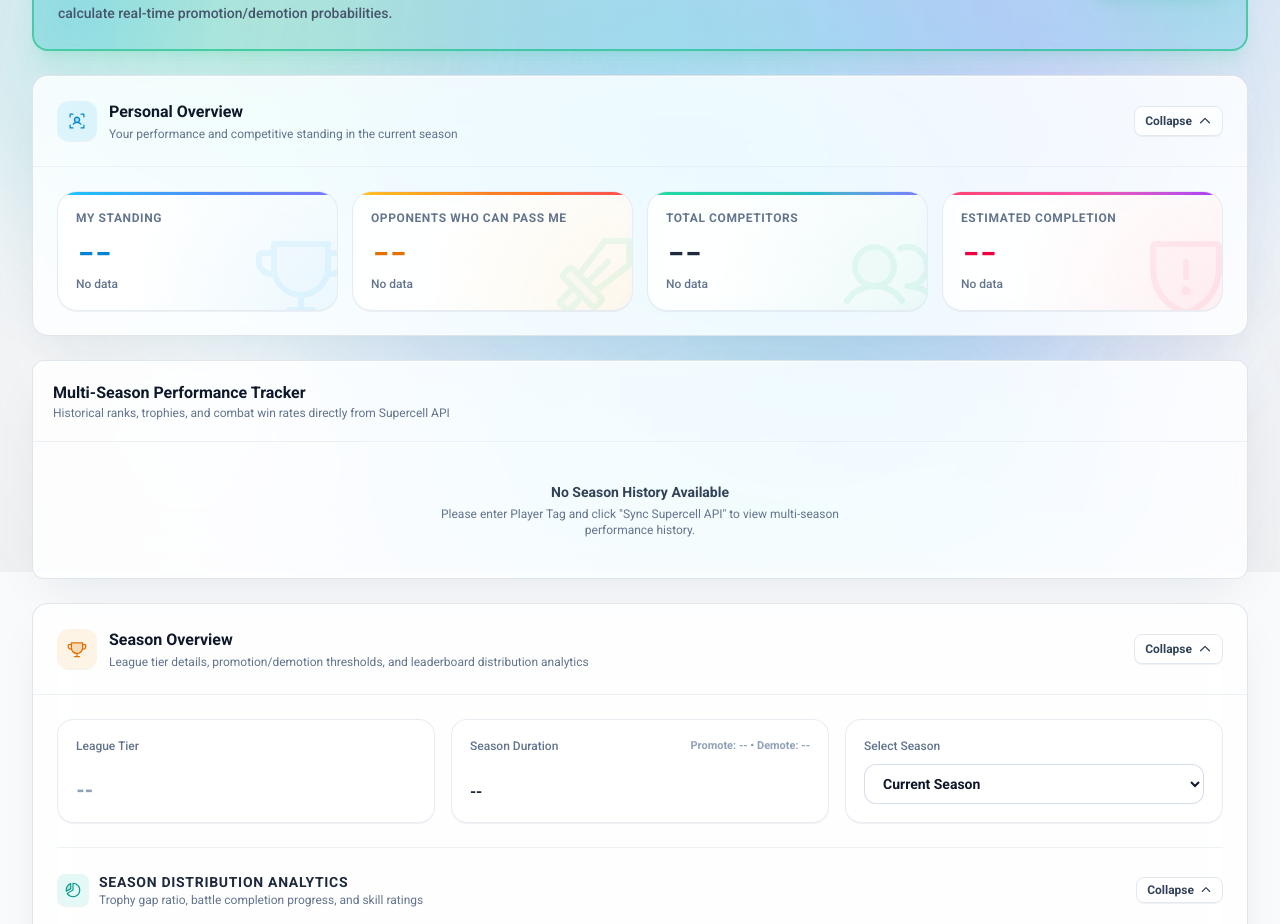
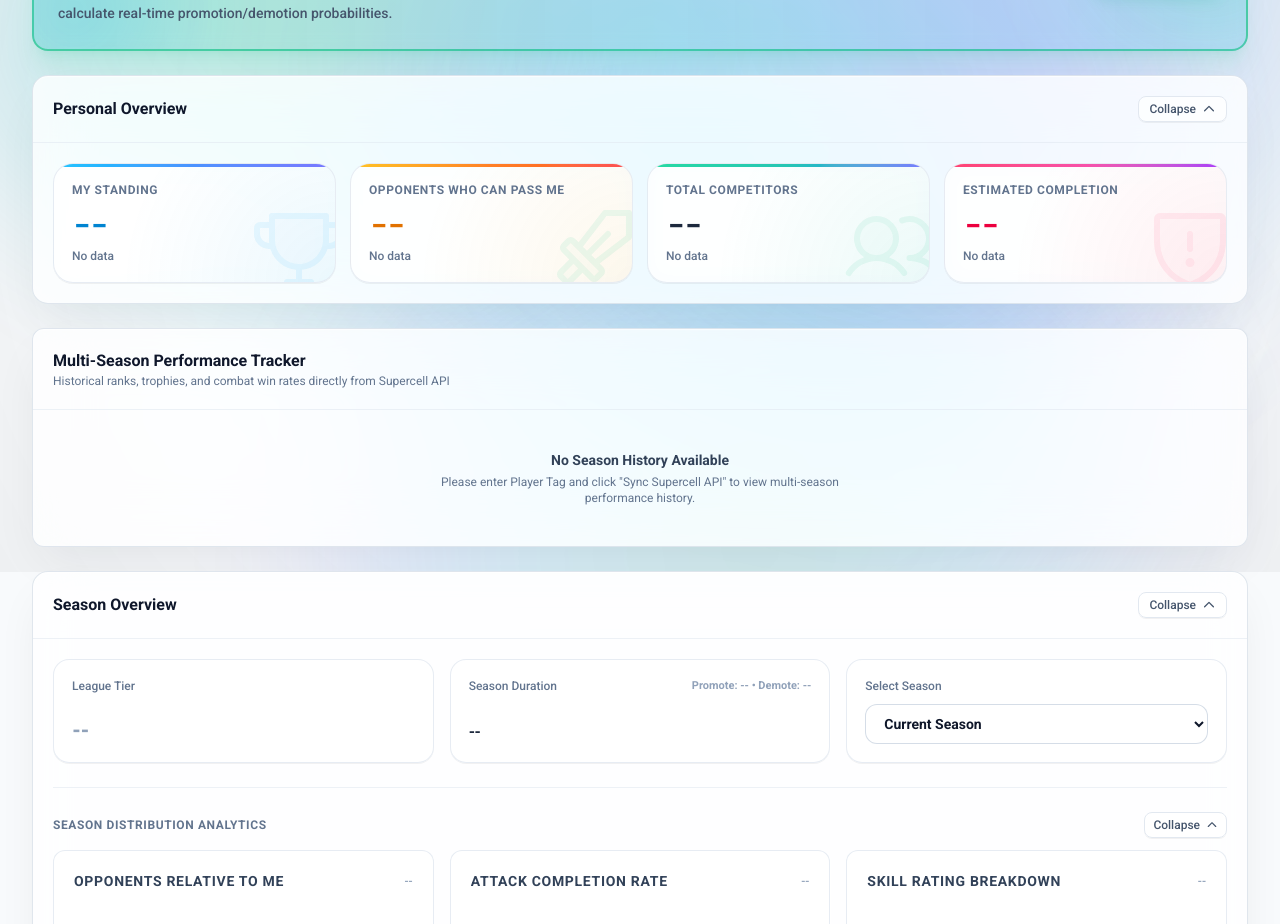
Before and after one commit to pmmdrg/coc-rank-dashboard, a React (Vite) app: page / in a window 1280 px wide. Shown: the part 228-1152 px from the top of the page. Built offline with nearby package versions, Linux system fonts and the light colour scheme.

Commit message:
refactor(ui): remove title icons and redundant header info from cards

```diff
--- a/src/components/PlayerTable.tsx
+++ b/src/components/PlayerTable.tsx
@@ -674,14 +674,9 @@ export function PlayerTable({
       <div className="flex flex-col gap-3 border-b border-slate-200/80 p-5 sm:flex-row sm:items-center sm:justify-between dark:border-slate-800/80">
         <div>
           <div className="flex flex-wrap items-center gap-2.5">
-            <div className="flex items-center gap-2">
-              <span className="flex h-7 w-7 items-center justify-center rounded-lg bg-amber-500/15 text-amber-500 border border-amber-500/30 shadow-2xs">
-                ★
-              </span>
-              <h2 className="bg-gradient-to-r from-slate-900 to-slate-700 dark:from-white dark:to-slate-300 bg-clip-text text-lg font-black tracking-tight text-transparent">
-                {dict.table.title}
-              </h2>
-            </div>
+            <h2 className="bg-gradient-to-r from-slate-900 to-slate-700 dark:from-white dark:to-slate-300 bg-clip-text text-lg font-black tracking-tight text-transparent">
+              {dict.table.title}
+            </h2>
 
             {/* Trạng thái cập nhật */}
             {isSyncingApi ? (
--- a/src/components/SeasonOverviewSection.tsx
+++ b/src/components/SeasonOverviewSection.tsx
@@ -1,7 +1,6 @@
 import { useState } from 'react'
-import { Trophy, ChartPieSlice, CaretDown } from '@phosphor-icons/react'
+import { CaretDown } from '@phosphor-icons/react'
 import type { Season } from '../types'
-import { formatLeagueName } from '../lib/ranking'
 import { useI18n } from '../i18n/LanguageContext'
 import { SeasonMetaForm } from './SeasonMetaForm'
 import { ChartsSection, type ChartDataItem } from './ChartsSection'
@@ -75,48 +74,21 @@ export function SeasonOverviewSection({
 
   return (
     <section className="glass-panel rounded-2xl shadow-sm overflow-hidden transition-all duration-300">
-      {/* Header Thẻ lớn: Tổng quan mùa giải */}
+      {/* Header Thẻ lớn: Tổng quan mùa giải - Tinh gọn, không icon ở tiêu đề, không lặp lại thông tin */}
       <div
-        className={`flex flex-col sm:flex-row sm:items-center justify-between gap-3 p-5 sm:p-6 transition-all duration-300 ${
+        className={`flex items-center justify-between gap-3 p-4 sm:p-5 transition-all duration-300 ${
           !isCollapsed ? 'border-b border-slate-200/60 dark:border-slate-800/60' : ''
         }`}
       >
-        <div className="flex items-center gap-3">
-          <div className="flex h-10 w-10 items-center justify-center rounded-xl bg-amber-500/10 text-amber-600 dark:bg-amber-400/15 dark:text-amber-300 shadow-2xs">
-            <Trophy weight="duotone" className="h-5 w-5" />
-          </div>
-          <div>
-            <div className="flex items-center gap-2">
         <h2 className="text-base font-bold text-slate-900 dark:text-slate-100">
           {dict.seasonMeta.seasonOverviewTitle}
         </h2>
-              {season.league && season.league !== '--' && (
-                <span className="inline-flex items-center rounded-full border border-amber-500/25 bg-amber-500/10 px-2.5 py-0.5 text-xs font-semibold text-amber-700 dark:border-amber-400/30 dark:bg-amber-400/15 dark:text-amber-300 shadow-2xs">
-                  {formatLeagueName(season.league)}
-                </span>
-              )}
-            </div>
-            <p className="mt-0.5 text-xs text-slate-500 dark:text-slate-400">
-              {dict.seasonMeta.seasonOverviewSubtitle}
-            </p>
-          </div>
-        </div>
-
-        <div className="flex items-center gap-2 self-start sm:self-auto">
-          {season.lastSyncedAt && (
-            <div className="flex items-center gap-1.5 text-xs text-slate-500 dark:text-slate-400 mr-1">
-              <span className="h-2 w-2 rounded-full bg-emerald-500 animate-pulse" />
-              <span className="rounded-full bg-emerald-500/10 px-2 py-0.5 text-[10px] font-bold text-emerald-600 dark:bg-emerald-400/10 dark:text-emerald-400">
-                {dict.seasonMeta.apiPrefix} {season.lastSyncedAt}
-              </span>
-            </div>
-          )}
 
         {/* Nút thu gọn / mở rộng toàn bộ Thẻ lớn */}
         <button
           type="button"
           onClick={handleToggleCollapse}
-            className="flex items-center gap-1.5 rounded-lg border border-slate-200 bg-white/70 px-2.5 py-1.5 text-xs font-semibold text-slate-700 transition-colors hover:bg-slate-100 dark:border-slate-700 dark:bg-slate-800/70 dark:text-slate-300 dark:hover:bg-slate-800 cursor-pointer shadow-2xs select-none"
+          className="flex items-center gap-1.5 rounded-lg border border-slate-200 bg-white/70 px-2.5 py-1 text-xs font-medium text-slate-600 transition-colors hover:bg-slate-100 dark:border-slate-700 dark:bg-slate-800/70 dark:text-slate-400 dark:hover:bg-slate-800 cursor-pointer shadow-2xs select-none"
           aria-expanded={!isCollapsed}
         >
           <span>{isCollapsed ? dict.performanceTrend.expand : dict.performanceTrend.collapse}</span>
@@ -126,12 +98,11 @@ export function SeasonOverviewSection({
           />
         </button>
       </div>
-      </div>
 
       {/* Body Thẻ lớn với animation collapsible-grid */}
       <div className={`collapsible-grid ${!isCollapsed ? 'is-expanded' : ''}`}>
         <div className="collapsible-inner">
-          <div className="p-5 sm:p-6 space-y-6">
+          <div className="p-4 sm:p-5 space-y-6">
             {/* Phân mục 1: Thông tin & Quy tắc mùa giải */}
             <SeasonMetaForm
               season={season}
@@ -146,28 +117,18 @@ export function SeasonOverviewSection({
             {/* Đường phân cách giữa 2 khối thông tin */}
             <div className="border-t border-slate-200/60 dark:border-slate-800/60" />
 
-            {/* Phân mục 2: Thẻ lớn Phân tích phân bổ mùa giải */}
-            <div className="space-y-4">
+            {/* Phân mục 2: Phân tích phân bổ mùa giải */}
+            <div className="space-y-3">
               <div className="flex items-center justify-between gap-3">
-                <div className="flex items-center gap-2.5">
-                  <div className="flex h-8 w-8 items-center justify-center rounded-lg bg-teal-500/10 text-teal-600 dark:bg-teal-400/15 dark:text-teal-300 shadow-2xs">
-                    <ChartPieSlice weight="duotone" className="h-4.5 w-4.5" />
-                  </div>
-                  <div>
-                    <h3 className="text-sm font-bold uppercase tracking-wider text-slate-800 dark:text-slate-200">
+                <h3 className="text-xs font-semibold uppercase tracking-wider text-slate-500 dark:text-slate-400">
                   {dict.charts.distributionTitle}
                 </h3>
-                    <p className="text-xs text-slate-500 dark:text-slate-400">
-                      {dict.charts.distributionSubtitle}
-                    </p>
-                  </div>
-                </div>
 
                 {/* Nút thu gọn / mở rộng riêng cho khối Phân tích phân bổ */}
                 <button
                   type="button"
                   onClick={handleToggleChartsCollapse}
-                  className="flex items-center gap-1.5 rounded-lg border border-slate-200 bg-white/70 px-2.5 py-1 text-xs font-semibold text-slate-700 transition-colors hover:bg-slate-100 dark:border-slate-700 dark:bg-slate-800/70 dark:text-slate-300 dark:hover:bg-slate-800 cursor-pointer shadow-2xs select-none"
+                  className="flex items-center gap-1.5 rounded-lg border border-slate-200 bg-white/70 px-2 py-1 text-xs font-medium text-slate-600 transition-colors hover:bg-slate-100 dark:border-slate-700 dark:bg-slate-800/70 dark:text-slate-400 dark:hover:bg-slate-800 cursor-pointer shadow-2xs select-none"
                   aria-expanded={!isChartsCollapsed}
                 >
                   <span>{isChartsCollapsed ? dict.performanceTrend.expand : dict.performanceTrend.collapse}</span>
--- a/src/components/StatCardsGrid.tsx
+++ b/src/components/StatCardsGrid.tsx
@@ -1,5 +1,5 @@
 import { useState } from 'react'
-import { Trophy, Sword, Users, ShieldWarning, UserFocus, CaretDown } from '@phosphor-icons/react'
+import { Trophy, Sword, Users, ShieldWarning, CaretDown } from '@phosphor-icons/react'
 import type { RankingStats, Season } from '../types'
 import { useI18n } from '../i18n/LanguageContext'
 
@@ -51,17 +51,13 @@ export function StatCardsGrid({ stats, season, myPlayerName, isSyncingApi = fals
 
   if (isSyncingApi) {
     return (
-      <section className="glass-panel rounded-2xl p-5 sm:p-6 shadow-sm overflow-hidden">
-        <div className="flex items-center justify-between gap-3 mb-5 pb-4 border-b border-slate-200/60 dark:border-slate-800/60">
-          <div className="flex items-center gap-3">
-            <div className="h-10 w-10 rounded-xl skeleton-shimmer" />
-            <div>
-              <div className="h-4 w-44 rounded-md skeleton-shimmer" />
-              <div className="mt-1.5 h-3 w-64 rounded-md skeleton-shimmer" />
-            </div>
-          </div>
+      <section className="glass-panel rounded-2xl shadow-sm overflow-hidden">
+        <div className="flex items-center justify-between gap-3 p-4 sm:p-5 border-b border-slate-200/60 dark:border-slate-800/60">
+          <div className="h-5 w-48 rounded-md skeleton-shimmer" />
+          <div className="h-7 w-20 rounded-lg skeleton-shimmer" />
         </div>
 
+        <div className="p-4 sm:p-5">
           <div className="grid gap-3.5 sm:grid-cols-2 lg:grid-cols-4">
             {[1, 2, 3, 4].map((i) => (
               <div
@@ -76,6 +72,7 @@ export function StatCardsGrid({ stats, season, myPlayerName, isSyncingApi = fals
                 <div className="mt-2.5 h-3 w-32 rounded-md skeleton-shimmer" />
               </div>
             ))}
+          </div>
         </div>
       </section>
     )
@@ -169,49 +166,21 @@ export function StatCardsGrid({ stats, season, myPlayerName, isSyncingApi = fals
 
   return (
     <section className="glass-panel rounded-2xl shadow-sm overflow-hidden transition-all duration-300">
-      {/* Header Thẻ lớn: Chỉ số tổng quan cá nhân */}
+      {/* Header Thẻ lớn: Chỉ số tổng quan cá nhân - Tinh gọn, không icon ở tiêu đề, không lặp lại thông tin */}
       <div
-        className={`flex flex-col sm:flex-row sm:items-center justify-between gap-3 p-5 sm:p-6 transition-all duration-300 ${
+        className={`flex items-center justify-between gap-3 p-4 sm:p-5 transition-all duration-300 ${
           !isCollapsed ? 'border-b border-slate-200/60 dark:border-slate-800/60' : ''
         }`}
       >
-        <div className="flex items-center gap-3">
-          <div className="flex h-10 w-10 items-center justify-center rounded-xl bg-sky-500/10 text-sky-600 dark:bg-sky-400/15 dark:text-sky-300 shadow-2xs">
-            <UserFocus weight="duotone" className="h-5 w-5" />
-          </div>
-          <div>
-            <div className="flex items-center gap-2">
         <h2 className="text-base font-bold text-slate-900 dark:text-slate-100">
           {dict.statCards.overviewTitle}
         </h2>
-              {myPlayerName && myPlayerName !== '--' && (
-                <span className="inline-flex items-center rounded-full border border-sky-500/25 bg-sky-500/10 px-2.5 py-0.5 text-xs font-semibold text-sky-700 dark:border-sky-400/30 dark:bg-sky-400/15 dark:text-sky-300 shadow-2xs">
-                  {myPlayerName}
-                </span>
-              )}
-            </div>
-            <p className="mt-0.5 text-xs text-slate-500 dark:text-slate-400">
-              {dict.statCards.overviewSubtitle}
-            </p>
-          </div>
-        </div>
-
-        <div className="flex items-center gap-2 self-start sm:self-auto">
-          {hasMyPlayer && (
-            <span className="inline-flex items-center gap-1.5 rounded-lg border border-slate-200/80 bg-white/50 px-2.5 py-1 text-xs font-medium text-slate-500 dark:border-slate-700/80 dark:bg-slate-800/50 dark:text-slate-400 shadow-2xs mr-1">
-              <Trophy weight="duotone" className="h-3.5 w-3.5 text-amber-500" />
-              <span className="font-mono font-bold text-slate-700 dark:text-slate-200">
-                {numberFormatter(stats.myPlayer!.currentCups)}
-              </span>
-              <span>{dict.common.trophies}</span>
-            </span>
-          )}
 
         {/* Nút thu gọn / mở rộng */}
         <button
           type="button"
           onClick={handleToggleCollapse}
-            className="flex items-center gap-1.5 rounded-lg border border-slate-200 bg-white/70 px-2.5 py-1.5 text-xs font-semibold text-slate-700 transition-colors hover:bg-slate-100 dark:border-slate-700 dark:bg-slate-800/70 dark:text-slate-300 dark:hover:bg-slate-800 cursor-pointer shadow-2xs select-none"
+          className="flex items-center gap-1.5 rounded-lg border border-slate-200 bg-white/70 px-2.5 py-1 text-xs font-medium text-slate-600 transition-colors hover:bg-slate-100 dark:border-slate-700 dark:bg-slate-800/70 dark:text-slate-400 dark:hover:bg-slate-800 cursor-pointer shadow-2xs select-none"
           aria-expanded={!isCollapsed}
         >
           <span>{isCollapsed ? dict.performanceTrend.expand : dict.performanceTrend.collapse}</span>
@@ -221,12 +190,11 @@ export function StatCardsGrid({ stats, season, myPlayerName, isSyncingApi = fals
           />
         </button>
       </div>
-      </div>
 
       {/* Lưới 4 thẻ chỉ số con bên trong với animation collapsible-grid */}
       <div className={`collapsible-grid ${!isCollapsed ? 'is-expanded' : ''}`}>
         <div className="collapsible-inner">
-          <div className="p-5 sm:p-6">
+          <div className="p-4 sm:p-5">
             <div className="grid gap-3.5 sm:grid-cols-2 lg:grid-cols-4">
               {cards.map((card) => {
                 const IconComponent = card.icon
```
Lines whose indentation alone changed are shown as unchanged.
